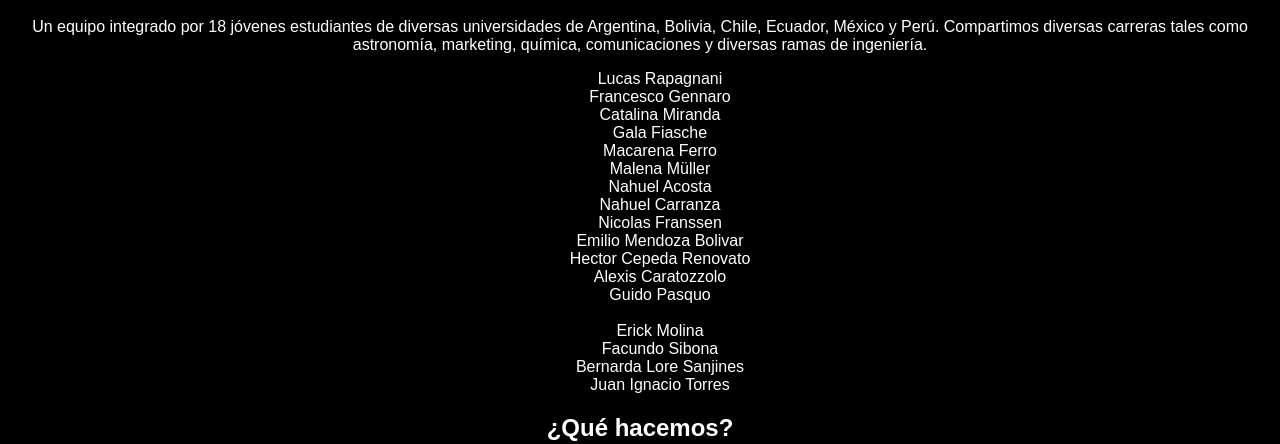
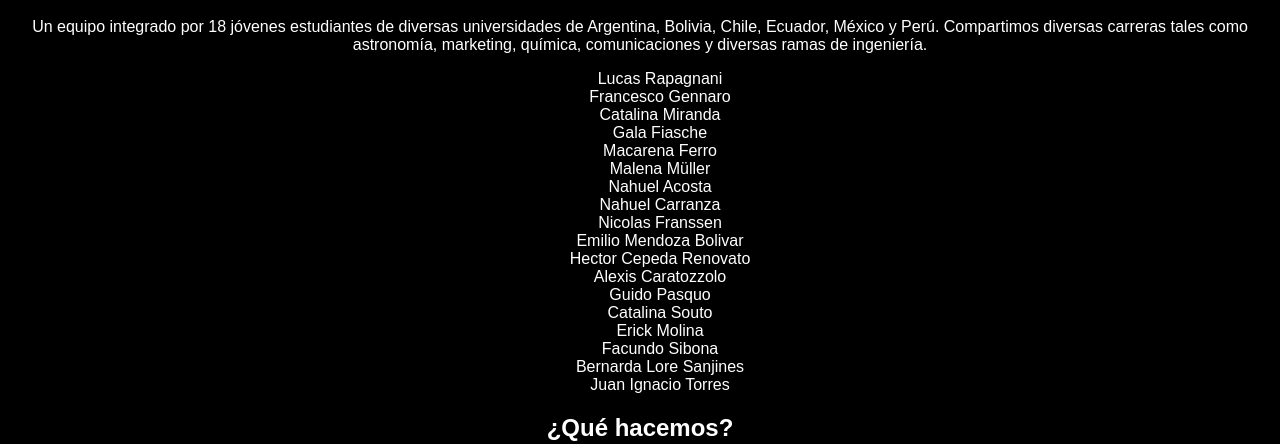
Before and after one commit to TrellixVulnTeam/spbdge_YJ6L, a plain HTML site: page aboutus.html in a window 1280 px wide. Shown: the part 282-726 px from the top of the page. Drawn offline with Linux system fonts and the light colour scheme.

Commit message:
minor fixes

```diff
--- a/aboutus.html
+++ b/aboutus.html
@@ -42,7 +42,7 @@
                 <li>Hector Cepeda Renovato</li>
                 <li>Alexis Caratozzolo</li>
                 <li>Guido Pasquo</li>
-                li>Catalina Souto</li>
+                <li>Catalina Souto</li>
                 <li>Erick Molina</li>
                 <li>Facundo Sibona</li>
                 <li>Bernarda Lore Sanjines</li>
```
